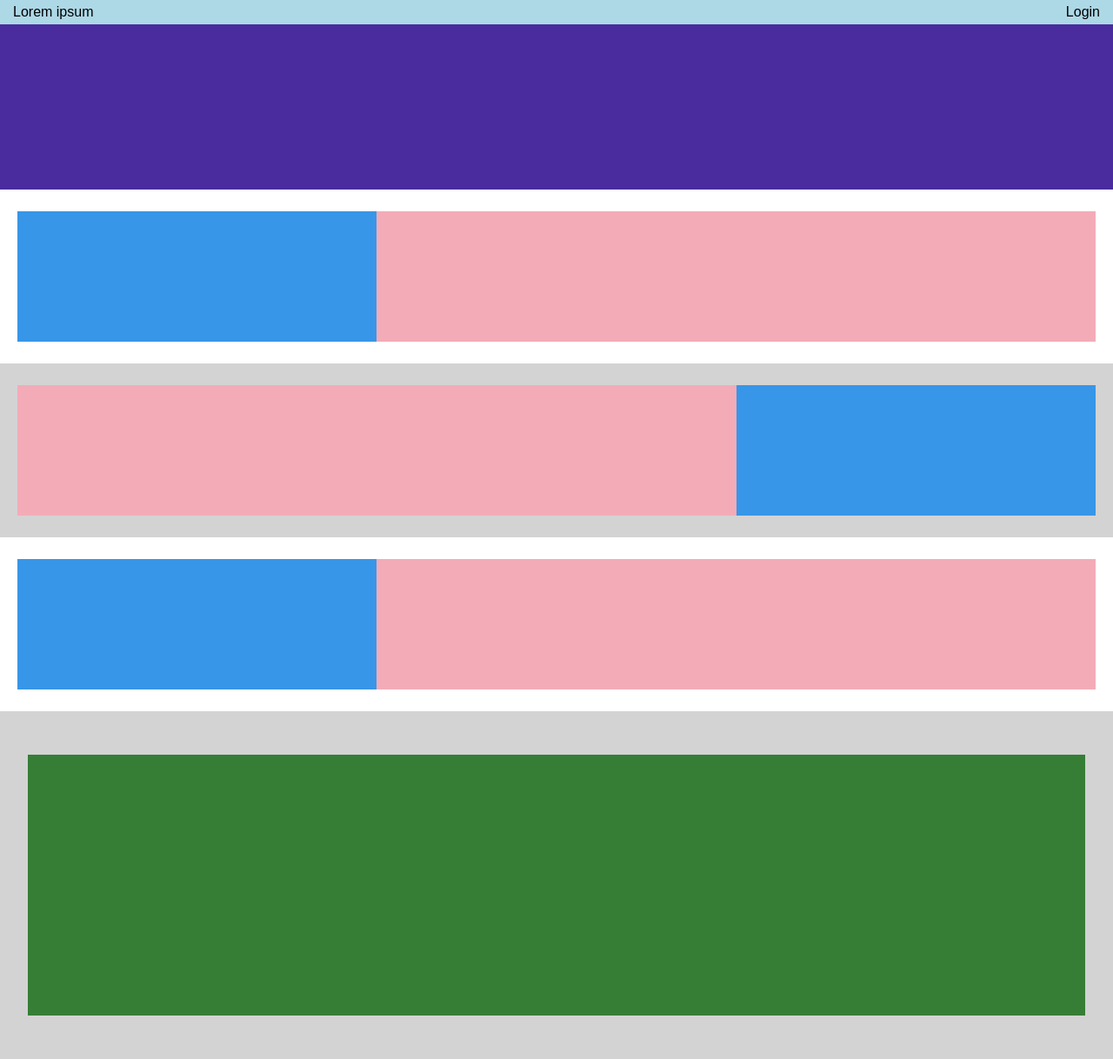
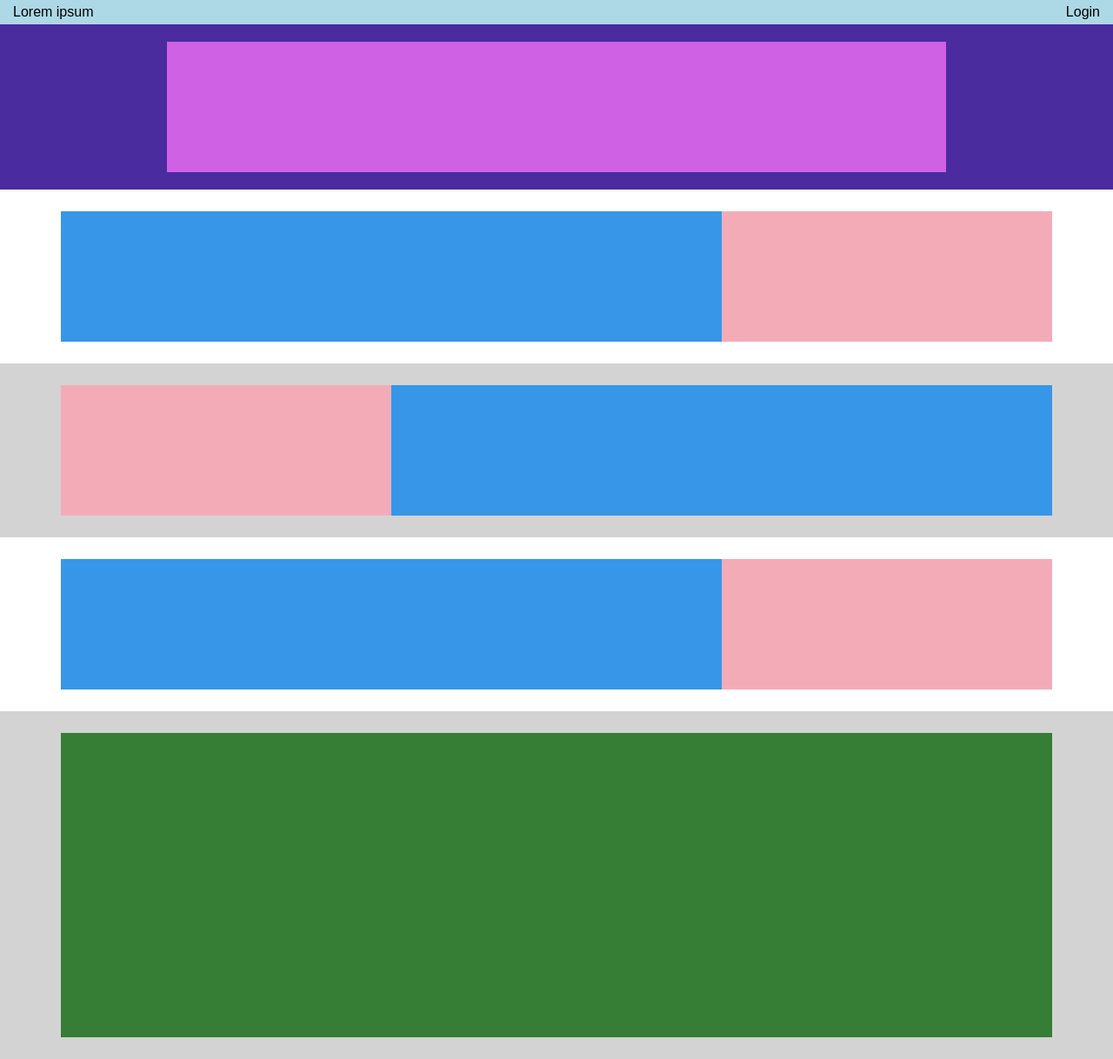
Before and after one commit to SwitchTia/htmlcss-struttura-discord, a plain HTML site: page index.html in a window 1280 px wide. Shown: the whole page at 87% size. Drawn offline with Linux system fonts and the light colour scheme.

Commit message:
Fix: Adjustment dimentions

```diff
--- a/css/style.css
+++ b/css/style.css
@@ -47,8 +47,8 @@ body{
     height: 200px;
 }
 
-.height-300{
-    height: 300px;
+.height-350{
+    height: 350px;
 }
 
 .height-400{
@@ -56,16 +56,14 @@ body{
 }
 
 .margin-left{
-    margin-left: 20px;
+    margin-left: 70px;
 }
 .margin-right{
-    margin-right: 20px;
+    margin-right: 70px;
 }
-.margin{
+.margin-top-buttom{
     margin-top: 20px;
     margin-bottom: 20px;
-    /* margin-left: 10%;
-    margin-right: 10%; */
 }
 
 /*
@@ -87,7 +85,7 @@ TOP NAVIGATION BAR
 MAIN
 ****************************************
 */
-.card{
+.card-menu{
     width: 70%;
 }
 
@@ -101,7 +99,7 @@ COMMON SECTIONS 1,2,3
     display: flex;
     justify-content: center;
     align-items: center;
-    width: calc(100% / 3 );
+    width: calc((100% / 3 ) *2);
     height: 150px;
 }
 
@@ -109,7 +107,7 @@ COMMON SECTIONS 1,2,3
     display: flex;
     justify-content: center;
     align-items: center;
-    width: calc((100% / 3 ) *2);
+    width: calc(100% / 3 );
     height: 150px;
 }
 
@@ -158,8 +156,11 @@ UTILITIES
 .bg-teal{
     background-color: rgb(32, 193, 193);
 }
-.bd-yellow{
+.bg-yellow{
     background-color: rgb(245, 217, 78);
+}
+.bg-black{
+    background-color: rgb(0, 0, 0);
 }
 
 /*
--- a/index.html
+++ b/index.html
@@ -15,7 +15,7 @@
 
     <!-- MAIN section -->
     <main class="container bg-purple">
-        <div class="card-menu bg-pink height-150 margin"></div>
+        <div class="card-menu bg-pink height-150 margin-top-buttom"></div>
     </main>
 
     <!-- SECTION 1 -->
@@ -38,12 +38,12 @@
 
     <!-- SECTION 4 -->
     <section class="container bg-grey height-400">
-        <div class="card bg-green height-300 margin-left margin-right"></div>
+        <div class="card bg-green height-350 margin-left margin-right"></div>
 
     </section>
 
     <!-- SECTION 5 -->
-    <section></section>
+    <section class="container bg-black"></section>
 
 </body
 </html>
```
